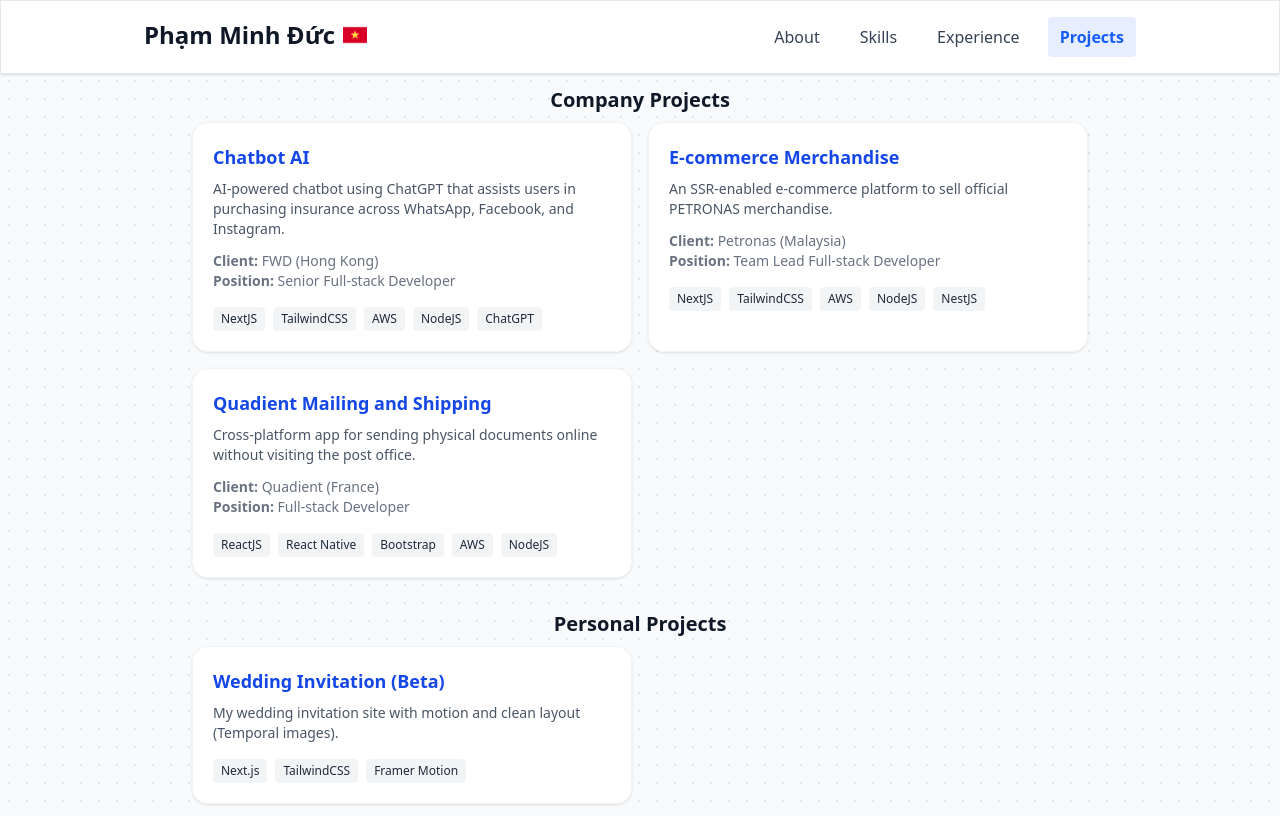
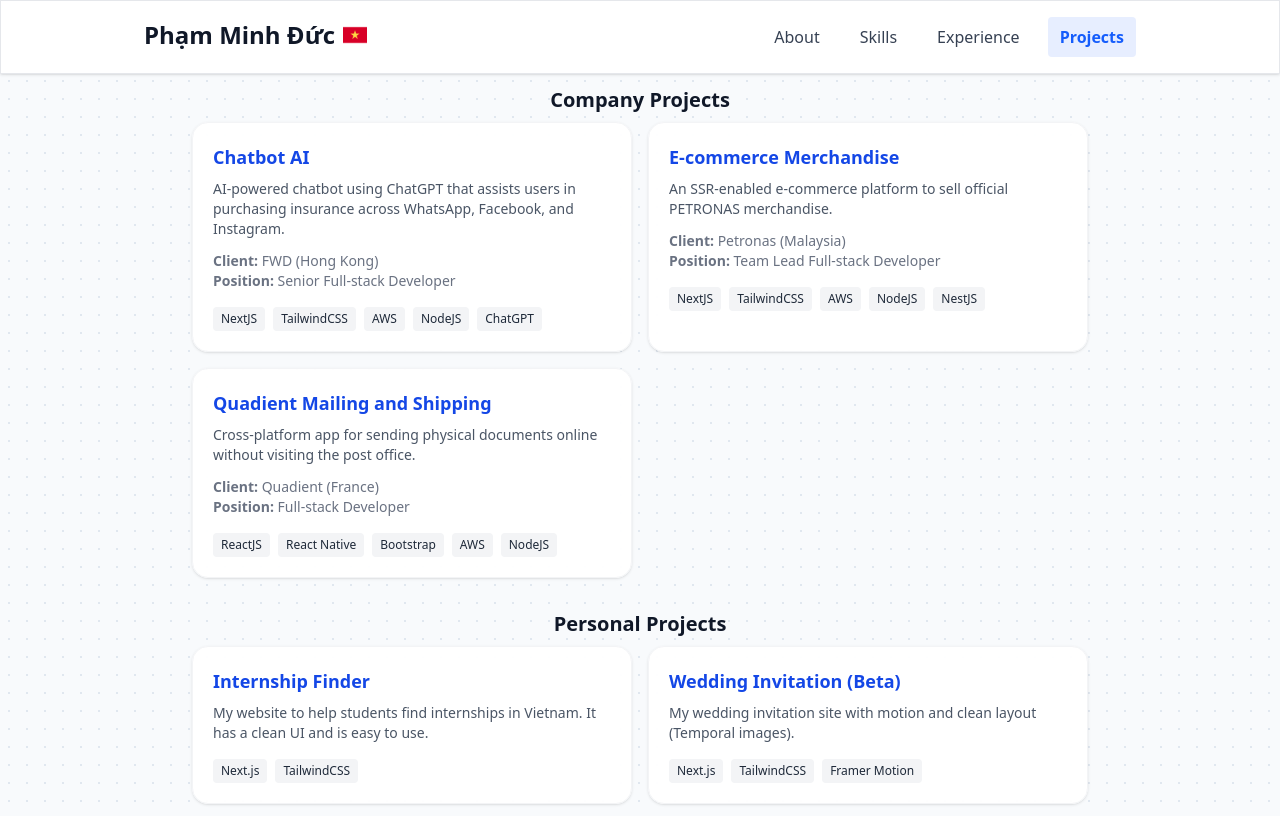
Before and after one commit to pmduc1997/project-manager, a Next.js app: page /projects in a window 1280 px wide. Built offline with nearby package versions, Linux system fonts and the light colour scheme.

Commit message:
add website

```diff
--- a/app/projects/page.tsx
+++ b/app/projects/page.tsx
@@ -2,6 +2,13 @@
 import { motion } from "framer-motion";
 
 const personalProjects = [
+  {
+    name: "Internship Finder",
+    url: "https://internship-finder-ivory.vercel.app/",
+    description:
+      "My website to help students find internships in Vietnam. It has a clean UI and is easy to use.",
+    tech: ["Next.js", "TailwindCSS"],
+  },
   {
     name: "Wedding Invitation (Beta)",
     url: "https://wedding-invitation-duc-trinh.vercel.app/",
```
